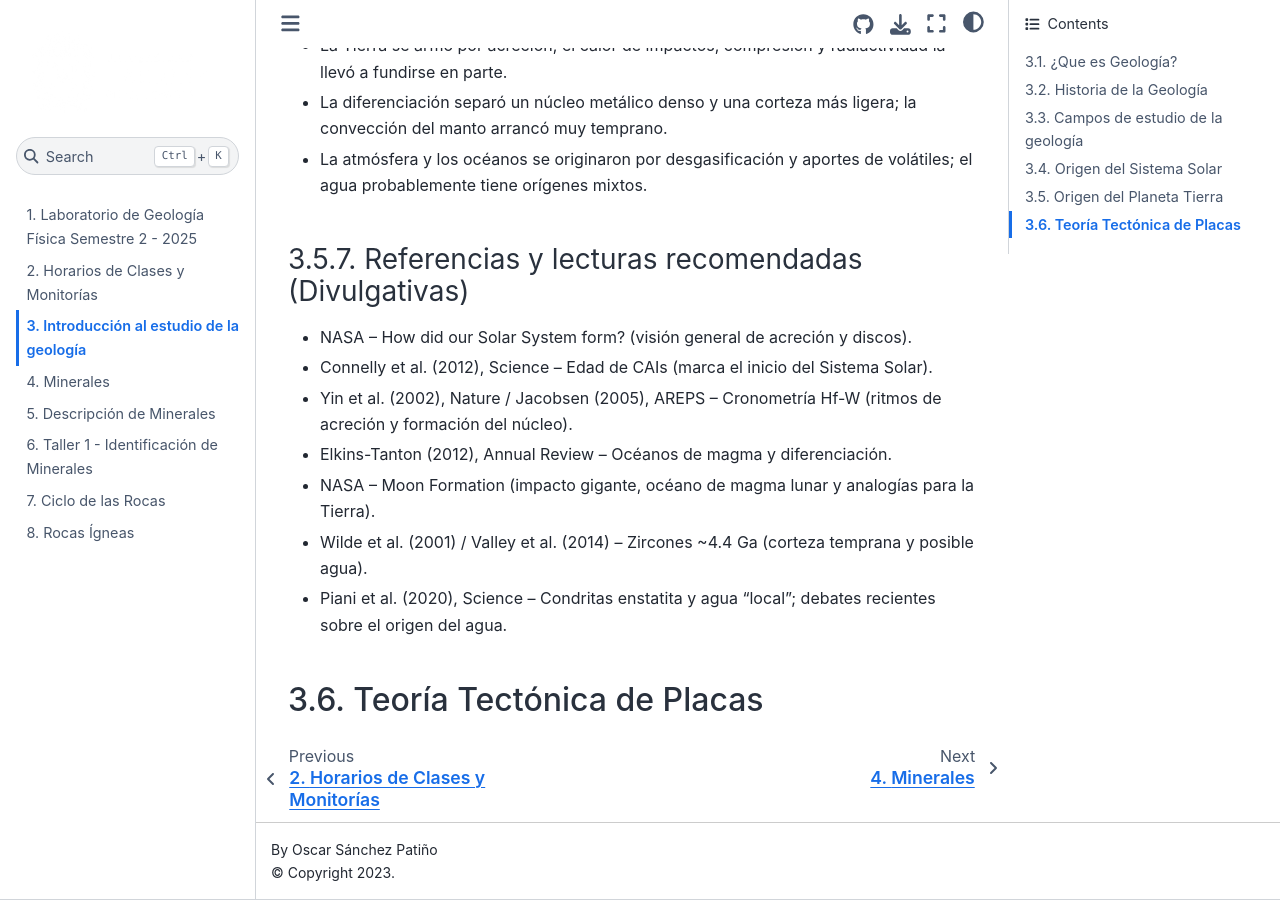
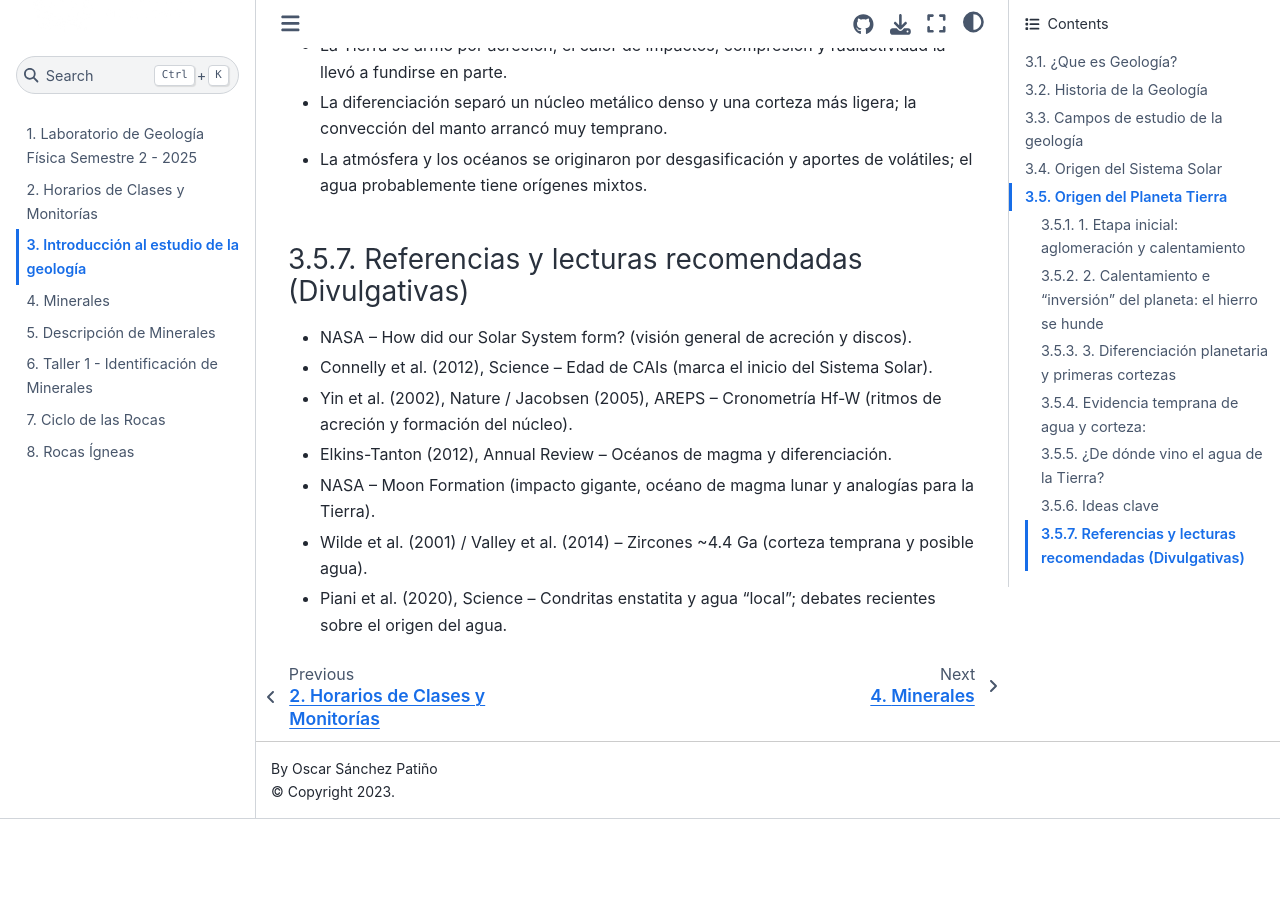
Before and after one commit to oisanchezp/Laboratorio_Geologia_Fisica, a Jupyter Book: the page built from practicas/01_introduccion_geologia.md, in a window 1280 px wide and 900 px high, scrolled down 11304 px. Built offline with Jupyter Book 1.0.4 settings and Sphinx 7.4.7 and the Sphinx Book theme 1.1.4, drawn with Linux system fonts in a browser that asks for light colours; after the commit the page ends 12123 px from its top, so only the background shows below that.

Commit message:
Agregan cambios

```diff
--- a/practicas/01_introduccion_geologia.md
+++ b/practicas/01_introduccion_geologia.md
@@ -325,6 +325,3 @@ Hoy se propone un origen mixto:
 - Wilde et al. (2001) / Valley et al. (2014) – Zircones ~4.4 Ga (corteza temprana y posible agua).
 
 - Piani et al. (2020), Science – Condritas enstatita y agua “local”; debates recientes sobre el origen del agua.
-
-
-## Teoría Tectónica de Placas
```
Also changed, not shown: practicas/03_taller_1.md (+6 -3 lines).
